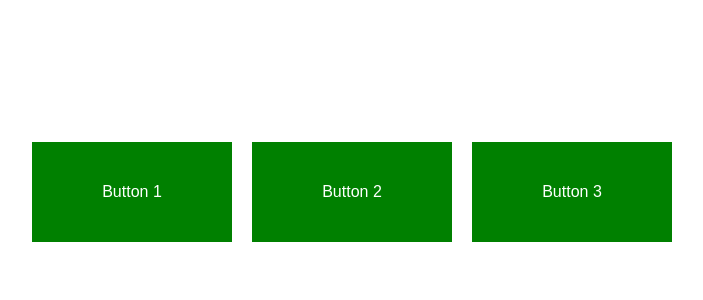
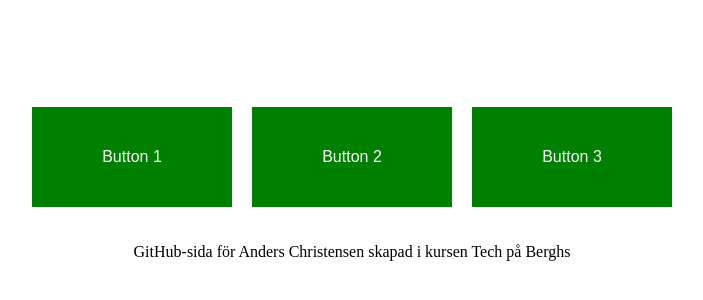
Before and after one commit to Abuskeij/abuskeij.github.io, a plain HTML site: page buttons.html in a window 1280 px wide. Shown: the part 208-508 px from the top of the page, without its empty margins (288-991 px from the left). Drawn offline with Linux system fonts and the light colour scheme.

Commit message:
Update buttons.html

```diff
--- a/buttons.html
+++ b/buttons.html
@@ -1,10 +1,11 @@
 <!DOCTYPE html>
 <html>
 <head>
-<title>Tre gröna knappar</title>
+<title>Tre gröna knappar med text</title>
 <style>
   body {
     display: flex;
+    flex-direction: column;
     justify-content: center;
     align-items: center;
     height: 100vh;
@@ -14,6 +15,7 @@
   .button-container {
     display: flex;
     gap: 20px;
+    margin-bottom: 20px;
   }
 
   .green-button {
@@ -25,6 +27,10 @@
     border: none;
     cursor: pointer;
   }
+
+  .text-container {
+    text-align: center;
+  }
 </style>
 </head>
 <body>
@@ -35,5 +41,9 @@
   <button class="green-button">Button 3</button>
 </div>
 
+<div class="text-container">
+  <p>GitHub-sida för Anders Christensen skapad i kursen Tech på Berghs</p>
+</div>
+
 </body>
 </html>
```
